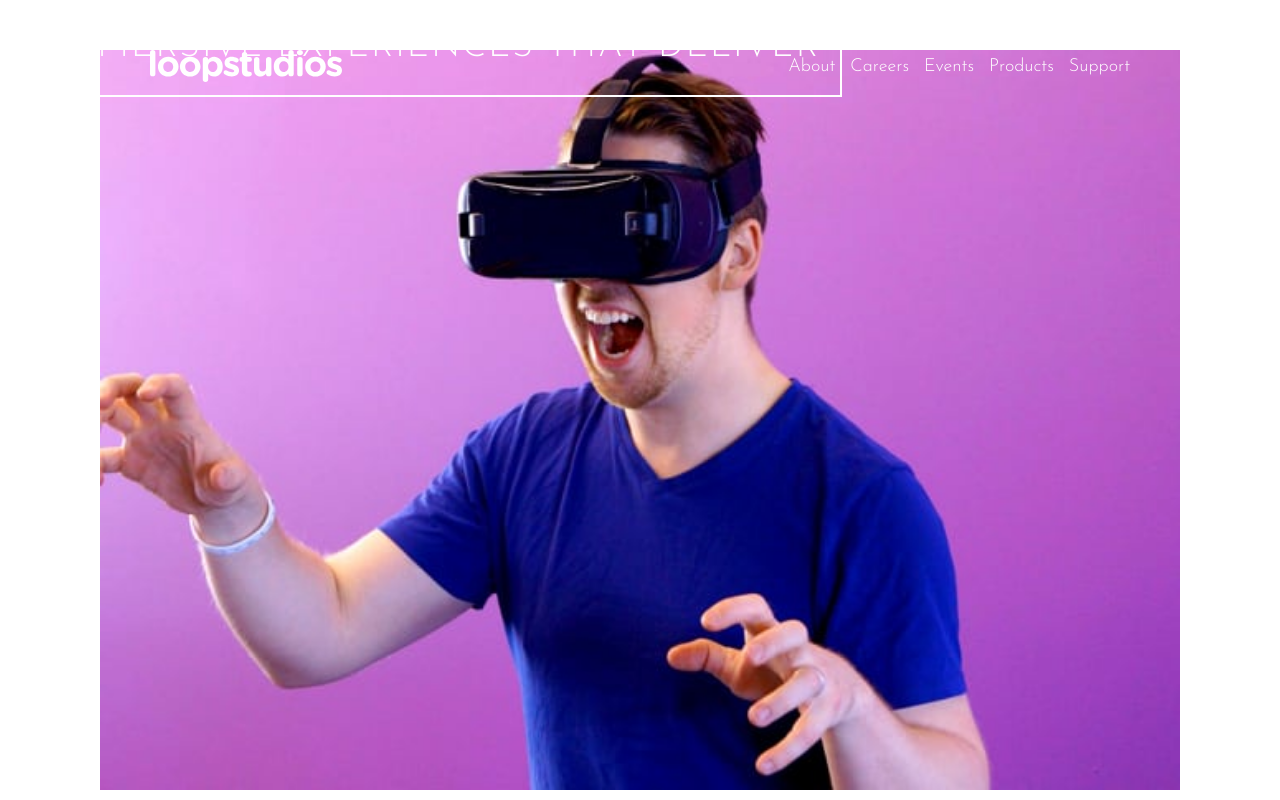
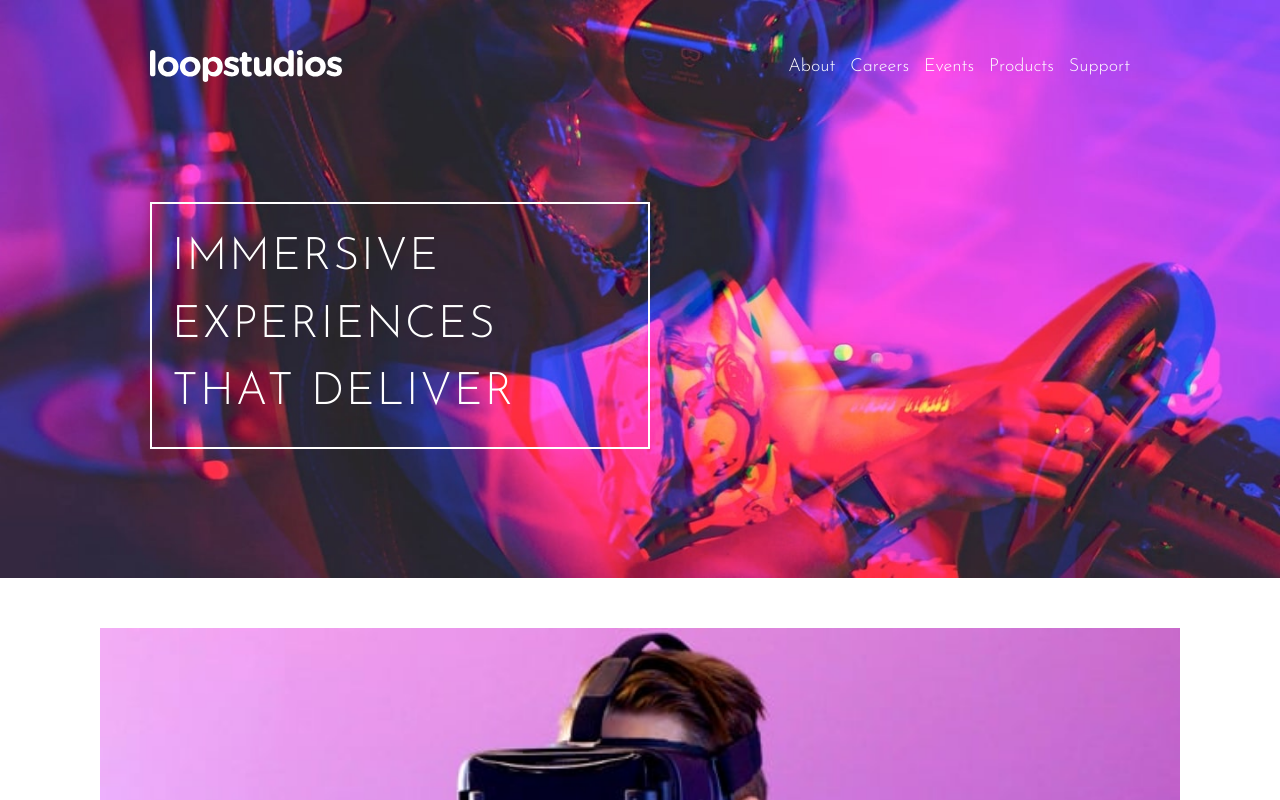
Before and after one commit to lawrenceprieto/loopstudios, a React (Vite) app: page / in a window 1280 px wide. Shown: the top 800 px of the page. Built offline with nearby package versions, Linux system fonts and the light colour scheme.

Commit message:
fix desktop view of hero banner

```diff
--- a/src/components/Hero.jsx
+++ b/src/components/Hero.jsx
@@ -1,11 +1,13 @@
 import "../styles/hero.css"
-import hero from "../assets/images/mobile/image-hero.jpg"
+import heroMobile from "../assets/images/mobile/image-hero.jpg"
+import heroDesktop from "../assets/images/desktop/image-hero.jpg"
 
 function Hero() {
     return (
         <>
             <div className="hero">
-                <img src={hero} className="hero-img mobile" alt="hero" />
+                <img src={heroMobile} className="hero-img mobile" alt="hero-mobile" />
+                <img src={heroDesktop} className="hero-img desktop" alt="hero-desktop" />
                 <div className="hero-heading">immersive experiences that deliver</div>
             </div>
         </>
--- a/src/styles/hero.css
+++ b/src/styles/hero.css
@@ -23,7 +23,9 @@
 
 /* mobile */
 @media (max-width: 640px) {
-
+    .desktop {
+        display: none;
+    }
 }
 
 /* tablet */
@@ -38,4 +40,10 @@
     .mobile {
         display: none;
     }
+    .hero-heading {
+        font-size: 45px;
+        margin: 0 150px;
+        width: 500px;
+        top: 35%;
+    }
 }
```
